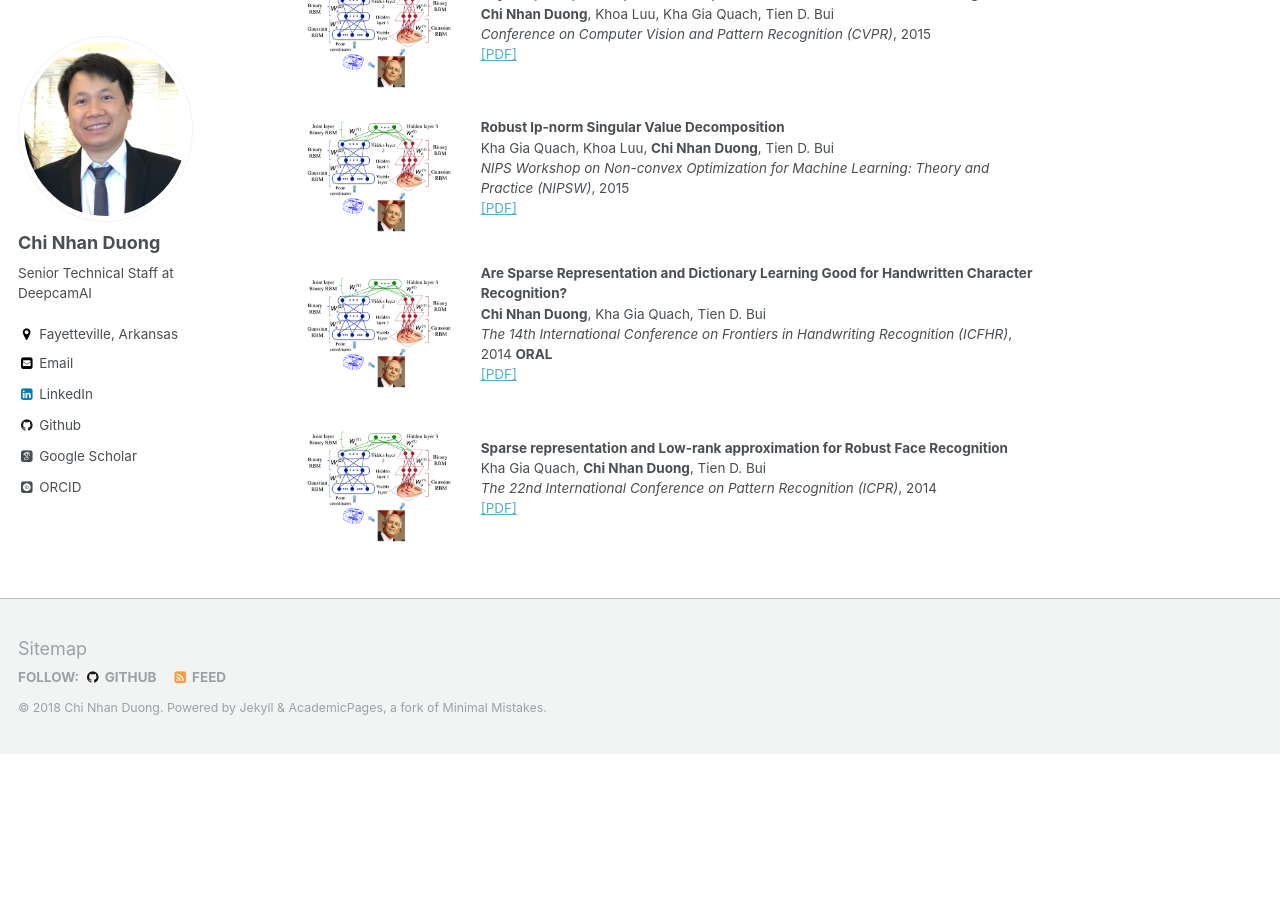
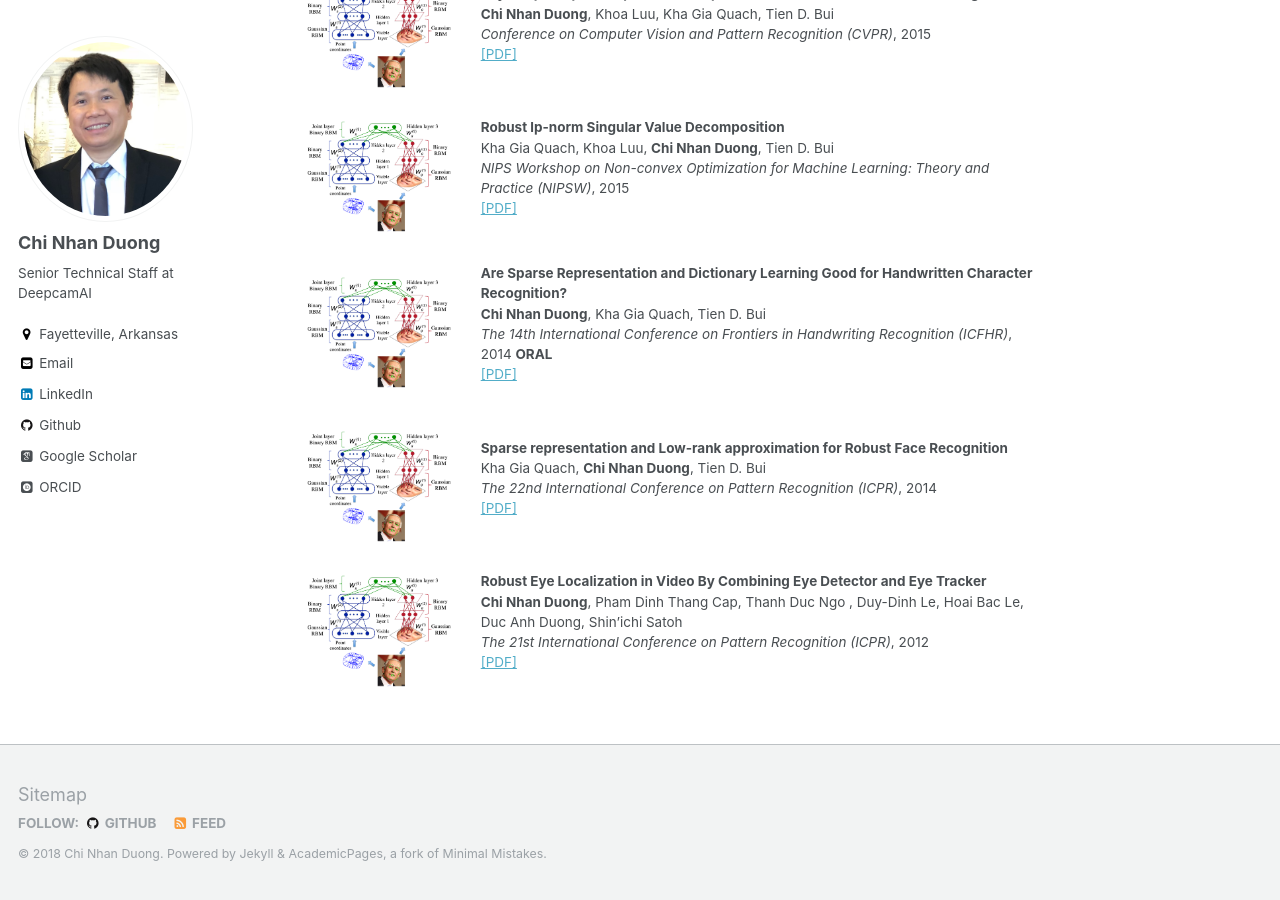
Before and after one commit to dcnhan/dcnhan.github.io, a Jekyll site: the page built from _pages/publications.md, in a window 1280 px wide and 900 px high, scrolled down 1868 px. Built offline with Jekyll 4.4.1, drawn with Linux system fonts in a browser that asks for light colours; some web fonts are replaced; before the commit the page ends 2622 px from its top, so only the background shows below that.

Commit message:
Build website

```diff
--- a/_pages/publications.md
+++ b/_pages/publications.md
@@ -14,7 +14,6 @@ author_profile: true
 	<em>International Journal of Computer Vision (IJCV)</em>, 2018.<b>(Under review)</b><br>
 	<a href="https://arxiv.org/pdf/1711.10520.pdf">[arxiv]</a>
 	</p></td></table>
-
 <table width="1200" align="center" border="0">
 	<td width="25%" valign="top" align="center"><img src="/images/featured_DAMs_journal.jpg" alt="thumbnail" width="150" height="120" style="border-style: none"></td>
 	<td width="75%" valign="top">
@@ -23,7 +22,6 @@ author_profile: true
 	<a href="https://link.springer.com/article/10.1007%2Fs11263-018-1113-3">[PDF]</a>
 	<a href="https://arxiv.org/pdf/1607.06871.pdf">[arxiv]</a>
 	</p></td></table>
-
 <table width="1200" align="center" border="0">
 	<td width="25%" valign="top" align="center"><img src="/images/featured_CRRN.png" alt="thumbnail" width="150" height="120" style="border-style: none"></td>
 	<td width="75%" valign="top">
@@ -32,7 +30,6 @@ author_profile: true
 	<em>Pattern Recognition (PR)</em>, 2018.<br>
 	<a href="https://www.sciencedirect.com/science/article/pii/S0031320318300074">[PDF]</a>
 	</p></td></table>
-
 <table width="1200" align="center" border="0">
 	<td width="25%" valign="top" align="center"><img src="/images/featured_CRLS.png" alt="thumbnail" width="150" height="120" style="border-style: none"></td>
 	<td width="75%" valign="top">
@@ -41,7 +38,6 @@ author_profile: true
 	<em>IEEE Transactions on Image Processing (TIP)</em>, 2018.<br>
 	<a href="https://ieeexplore.ieee.org/document/8259369/">[PDF]</a>
 	</p></td></table>
-
 <table width="1200" align="center" border="0">
 	<td width="25%" valign="top" align="center"><img src="/images/featured_LP_NORM.jpg" alt="thumbnail" width="150" height="120" style="border-style: none"></td>
 	<td width="75%" valign="top">
@@ -61,7 +57,6 @@ author_profile: true
 	<em>Computer and Robot Vision (CRV)</em>, 2018.<b>(Accepted)</b><br>
 	<a href="https://arxiv.org/pdf/1802.08726.pdf">[arxiv]</a>
 	</p></td></table>
-
 <table width="1200" align="center" border="0">
 	<td width="25%" valign="top" align="center"><img src="/images/featured_TNVP.png" alt="thumbnail" width="180" height="150" style="border-style: none"></td>
 	<td width="75%" valign="top">
@@ -70,7 +65,6 @@ author_profile: true
 	<em>International Conference on Computer Vision (ICCV)</em>, 2017. <b>ORAL</b><br>
 	<a href="http://openaccess.thecvf.com/content_iccv_2017/html/Duong_Temporal_Non-Volume_Preserving_ICCV_2017_paper.html">[PDF]</a>
 	</p></td></table>
-
 <table width="1200" align="center" border="0">
     <td width="25%" valign="top" align="center"><img src="/images/featured_hand_CVPRW.png" alt="thumbnail" width="180" height="150" style="border-style: none"></td>
     <td width="75%" valign="top">
@@ -79,7 +73,6 @@ author_profile: true
     <em>Conference on Computer Vision and Patern Recognition Work- shop (CVPRW)</em>, 2017.<br>
     <a href="http://openaccess.thecvf.com/content_cvpr_2017_workshops/w13/papers/Le_Robust_Hand_Detection_CVPR_2017_paper.pdf">[PDF]</a>
     </p></td></table>
-
 <table width="1200" align="center" border="0">
     <td width="25%" valign="top" align="center"><img src="/images/featured_DAMs.png" alt="thumbnail" width="150" height="120" style="border-style: none"></td>
     <td width="75%" valign="top"><p><heading><strong>Longitudinal Face Modeling via Temporal Deep Restricted Boltzmann Machines</strong></heading><br>
@@ -88,7 +81,6 @@ author_profile: true
     <a href="https://www.cv-foundation.org/openaccess/content_cvpr_2016/papers/Duong_Longitudinal_Face_Modeling_CVPR_2016_paper.pdf">[PDF]</a>
     <a>[Project Page]</a>
     </p></td></table>
-
 <table width="1200" align="center" border="0">
     <td width="25%" valign="top" align="center"><img src="/images/featured_DAMs.png" alt="thumbnail" width="150" height="120" style="border-style: none"></td>
     <td width="75%" valign="top"><p><heading><strong>Robust Deep Appearance Models</strong></heading><br>
@@ -97,7 +89,6 @@ author_profile: true
     <b>(* equal contribution) </b><br>
     <a href="https://ieeexplore.ieee.org/abstract/document/7899665/">[PDF]</a>
     </p></td></table>
-
 <table width="1200" align="center" border="0">
     <td width="25%" valign="top" align="center"><img src="/images/featured_DAMs.png" alt="thumbnail" width="150" height="120" style="border-style: none"></td>
     <td width="75%" valign="top"><p><heading><strong>Depth-based 3D Hand Pose Tracking</strong></heading><br>
@@ -105,7 +96,6 @@ author_profile: true
     <em>The 23rd International Conference on Pattern Recognition (ICPR)</em>, 2016<br>
     <a href="https://ieeexplore.ieee.org/abstract/document/7900051/">[PDF]</a>
     </p></td></table>
-
 <table width="1200" align="center" border="0">
 	<td width="25%" valign="top" align="center"><img src="/images/featured_DAMs.png" alt="thumbnail" width="150" height="120" style="border-style: none"></td>
 	<td width="75%" valign="top"><p><heading><strong>Beyond principal components: Deep boltzmann machines for face modeling</strong></heading><br>
@@ -113,7 +103,6 @@ author_profile: true
     <em>Conference on Computer Vision and Pattern Recognition (CVPR)</em>, 2015<br>
 	<a href="https://www.cv-foundation.org/openaccess/content_cvpr_2015/papers/Duong_Beyond_Principal_Components_2015_CVPR_paper.pdf">[PDF]</a>
 	</p></td></table>
-
 <table width="1200" align="center" border="0">
 	<td width="25%" valign="top" align="center"><img src="/images/featured_DAMs.png" alt="thumbnail" width="150" height="120" style="border-style: none"></td>
 	<td width="75%" valign="top"><p><heading><strong>Robust lp-norm Singular Value Decomposition</strong></heading><br>
@@ -121,7 +110,6 @@ author_profile: true
     <em>NIPS Workshop on Non-convex Optimization for Machine Learning: Theory and Practice (NIPSW)</em>, 2015<br>
 	<a>[PDF]</a>
 	</p></td></table>
-
 <table width="1200" align="center" border="0">
 	<td width="25%" valign="top" align="center"><img src="/images/featured_DAMs.png" alt="thumbnail" width="150" height="120" style="border-style: none"></td>
 	<td width="75%" valign="top"><p><heading><strong>Are Sparse Representation and Dictionary Learning Good for Handwritten Character Recognition?</strong></heading><br>
@@ -129,7 +117,6 @@ author_profile: true
     <em>The 14th International Conference on Frontiers in Handwriting Recognition (ICFHR)</em>, 2014 <b>ORAL</b><br>
 	<a href="https://ieeexplore.ieee.org/document/6981081/">[PDF]</a>
 	</p></td></table>
-
 <table width="1200" align="center" border="0">
 	<td width="25%" valign="top" align="center"><img src="/images/featured_DAMs.png" alt="thumbnail" width="150" height="120" style="border-style: none"></td>
 	<td width="75%" valign="top"><p><heading><strong>Sparse representation and Low-rank approximation for Robust Face Recognition</strong></heading><br>
@@ -137,3 +124,10 @@ author_profile: true
     <em>The 22nd International Conference on Pattern Recognition (ICPR)</em>, 2014 <br>
 	<a href="https://ieeexplore.ieee.org/abstract/document/6976948">[PDF]</a>
 	</p></td></table>
+<table width="1200" align="center" border="0">
+	<td width="25%" valign="top" align="center"><img src="/images/featured_DAMs.png" alt="thumbnail" width="150" height="120" style="border-style: none"></td>
+	<td width="75%" valign="top"><p><heading><strong>Robust Eye Localization in Video By Combining Eye Detector and Eye Tracker</strong></heading><br>
+	<strong> Chi Nhan Duong</strong>, Pham Dinh Thang Cap, Thanh Duc Ngo , Duy-Dinh Le, Hoai Bac Le, Duc Anh Duong, Shin’ichi Satoh<br>
+    <em>The 21st International Conference on Pattern Recognition (ICPR)</em>, 2012 <br>
+	<a href="https://ieeexplore.ieee.org/abstract/document/6460117">[PDF]</a>
+	</p></td></table>
```
